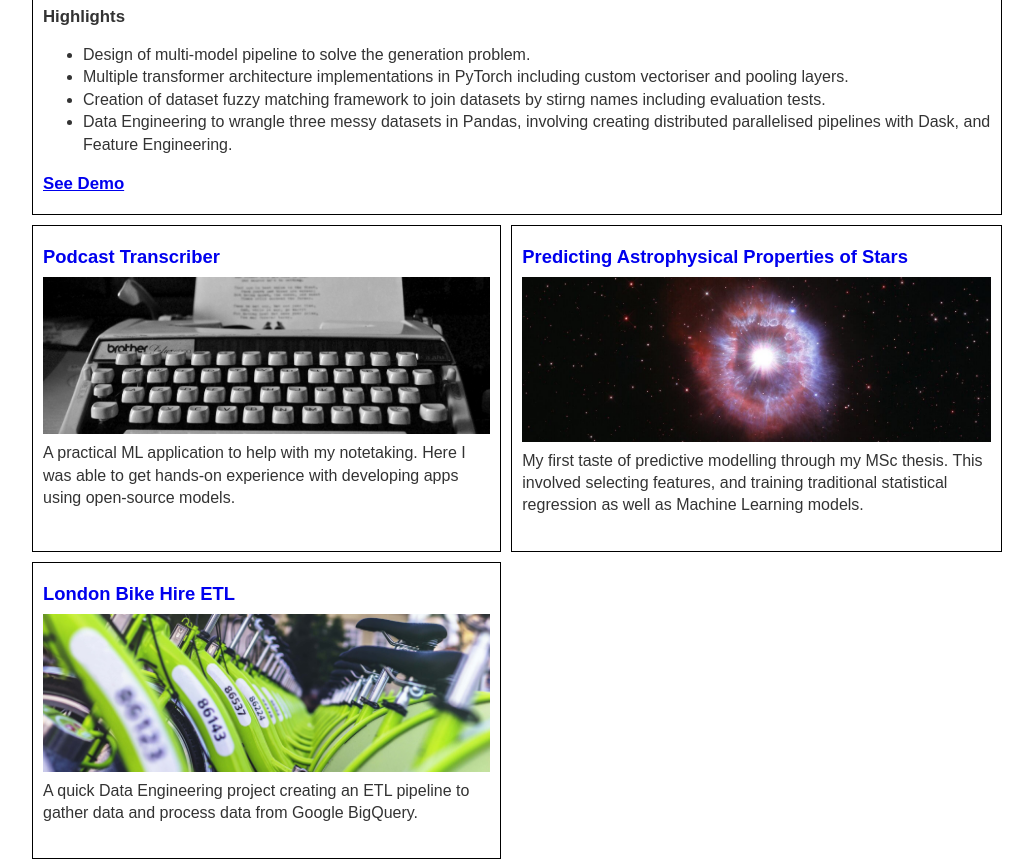
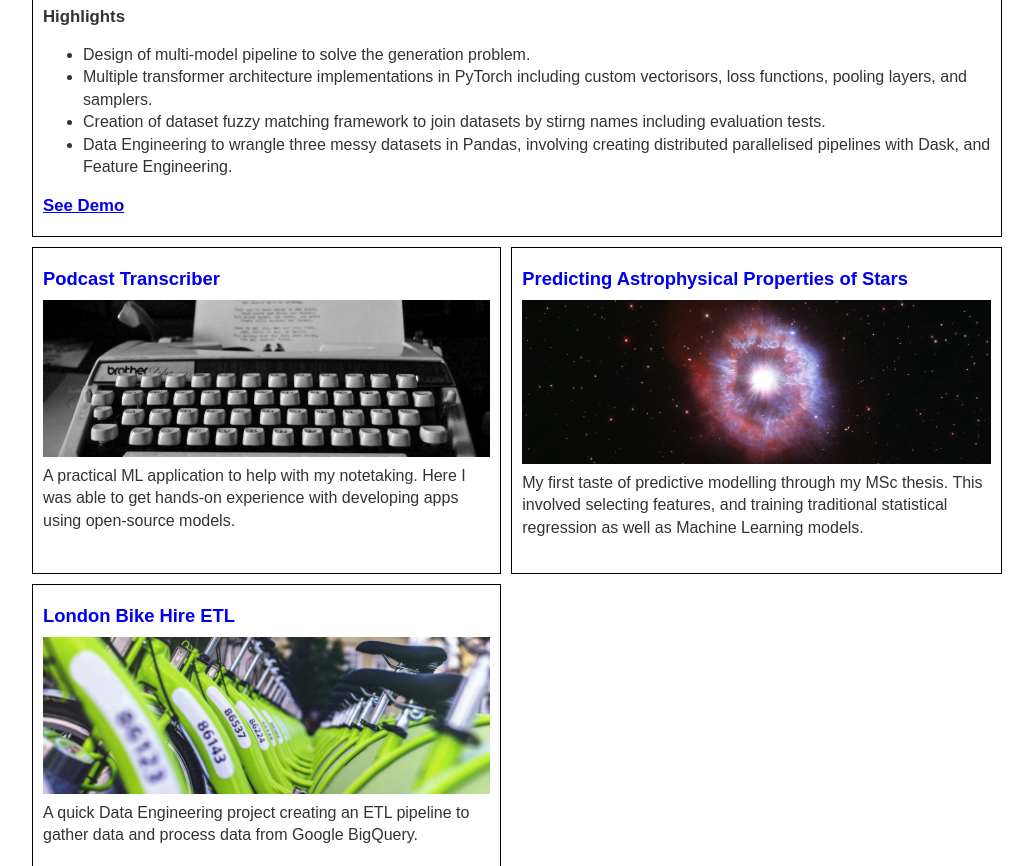
Before and after one commit to stephankostov/stephankostov.github.io, a plain HTML site: page index.html in a window 1280 px wide. Shown: the part 2020-2886 px from the top of the page, without its empty margins (123-1156 px from the left). Drawn offline with Linux system fonts and the light colour scheme.

Commit message:
minor content change

```diff
--- a/index.html
+++ b/index.html
@@ -126,8 +126,8 @@
                     <h2>Highlights</h2>
                     <ul>
                         <li>Design of multi-model pipeline to solve the generation problem.</li>
-                        <li>Multiple transformer architecture implementations in PyTorch including custom vectoriser and
-                            pooling layers.</li>
+                        <li>Multiple transformer architecture implementations in PyTorch including custom vectorisors, loss functions,
+                            pooling layers, and samplers.</li>
                         <li>Creation of dataset fuzzy matching framework to join datasets by stirng names including
                             evaluation tests.</li>
                         <li>Data Engineering to wrangle three messy datasets in Pandas, involving creating distributed
```
